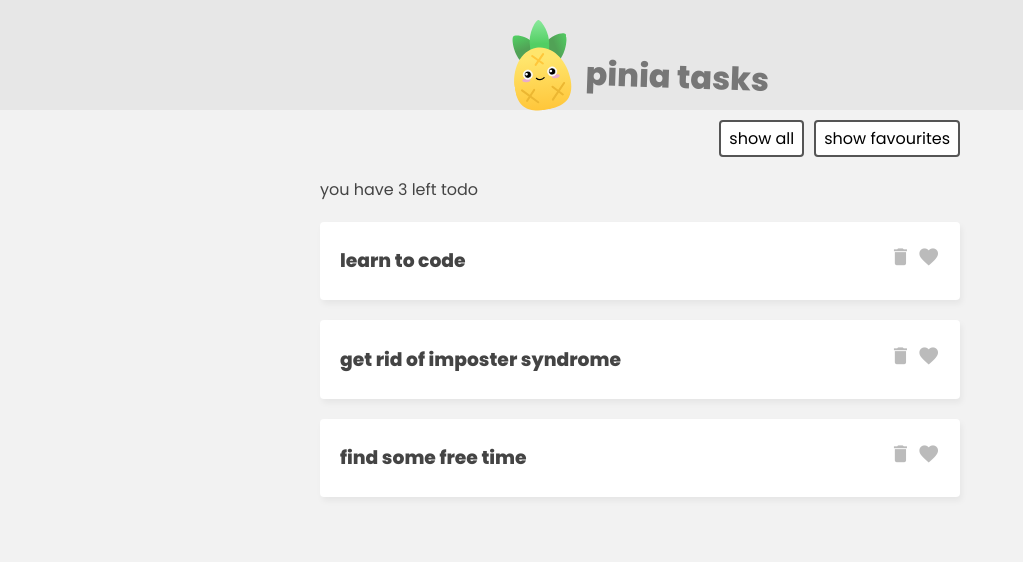
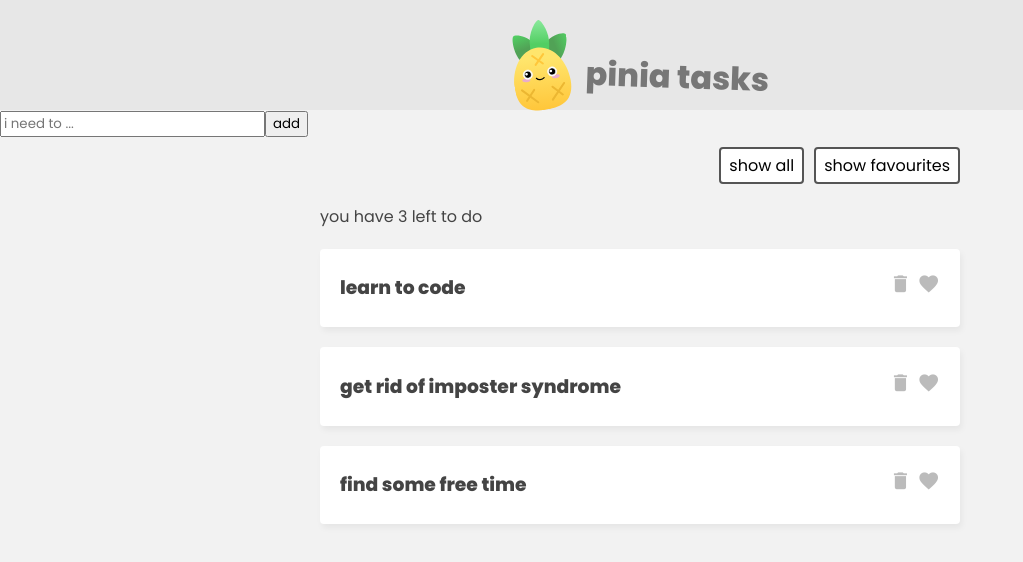
Before and after one commit to KacperSzyf/mastering_pinia, a Vue app: page / in a window 1280 px wide. Shown: the top 562 px of the page, without its empty margins (0-1023 px from the left). Built offline with nearby package versions, Linux system fonts and the light colour scheme.

Commit message:
added add task funcitonality

```diff
--- a/src/App.vue
+++ b/src/App.vue
@@ -5,6 +5,10 @@
       <img src="./assets/pinia-logo.svg" alt="pinia pineapple logo" />
       <h1>{{ taskStore.name }}</h1>
     </header>
+    <!-- new task form -->
+    <div class="new-task-form">
+        <TaskForm/>
+    </div>
     <!-- filer -->
     <nav class = "filter">
       <button @click="filter = 'all'">show all</button>
@@ -12,7 +16,7 @@
     </nav>
     <!-- task list -->
     <div class="task-list" v-if="filter === 'all'">
-      <p>you have {{ taskStore.totalTasks}} left todo</p>
+      <p>you have {{ taskStore.totalTasks}} left to do</p>
       <div v-for="task in taskStore.tasks" :key="task.id">
         <TaskDetails :task="task" />
       </div>
@@ -29,9 +33,10 @@
 <script>
 import { ref } from 'vue'
 import TaskDetails from './components/TaskDetails.vue'
+import TaskForm from './components/TaskForm.vue'
 import { useTaskStore } from './stores/TaskStore'
 export default {
-  components: { TaskDetails },
+  components: { TaskForm, TaskDetails },
   setup() {
     const taskStore = useTaskStore()
     const filter = ref('all')
--- /dev/null
+++ b/src/components/TaskForm.vue
@@ -0,0 +1,25 @@
+<template>
+  <form @submit.prevent="handleSubmit">
+    <input type="text" placeholder="i need to ..." v-model="newTask" />
+    <button>add</button>
+  </form>
+</template>
+
+<script setup lang="ts">
+import { useTaskStore } from '@/stores/TaskStore'
+import { ref } from 'vue'
+
+const taskStore = useTaskStore()
+const newTask = ref('')
+
+const handleSubmit = () => {
+  if (newTask.value.length > 0) {
+    taskStore.addTask({
+      title: newTask.value,
+      isFave: false,
+      id: Math.floor(Math.random() * 10000)
+    })
+    newTask.value = ''
+  }
+}
+</script>
--- a/src/stores/TaskStore.ts
+++ b/src/stores/TaskStore.ts
@@ -19,5 +19,10 @@ export const useTaskStore = defineStore('taskStore', {
     totalTasks: (state) => {
       return state.tasks.length
     }
+  },
+  actions: {
+    addTask(task) {
+      this.tasks.push(task)
+    }
   }
 })
```
